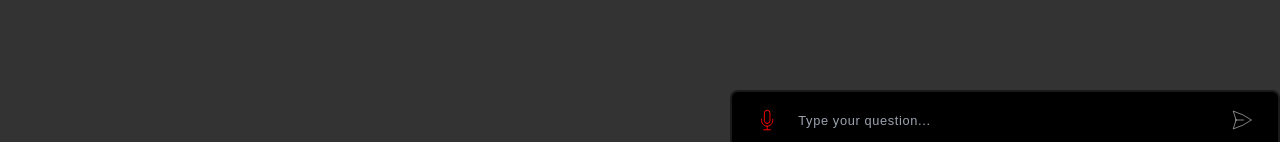
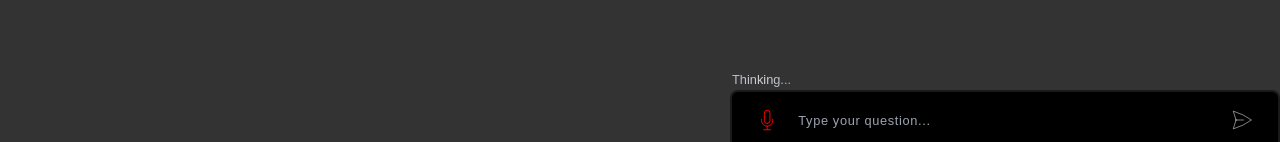
Before and after one commit to isijolatosin/bere-plus-widget, a React (Vite) app: page / in a window 1280 px wide. Shown: the part 650-792 px from the top of the page. Built offline with nearby package versions, Linux system fonts and the light colour scheme.

Commit message:
Add thinking animated text

```diff
--- a/src/components/BEREPLUSInput.jsx
+++ b/src/components/BEREPLUSInput.jsx
@@ -79,8 +79,26 @@ const BEREPLUSInput = ({ textareaRef, loading, sendQuery }) => {
     setInput("");
   };
 
+  const ThinkingText = () => {
+    return (
+      <div
+        className="
+        absolute top-[-40%]
+        left-0
+        text-sm font-thin
+        bg-gradient-text bg-200%
+        bg-clip-text text-transparent
+        animate-gradient-move
+      "
+      >
+        Thinking...
+      </div>
+    );
+  };
+
   return (
-    <div className="rounded-lg text-white/50 bg-black border-2 border-white/10 py-1 px-4 flex items-center justify-between overflow-hidden">
+    <div className="relative rounded-lg text-white/50 bg-black border-2 border-white/10 py-1 px-4 flex items-center justify-between">
+      {true && <ThinkingText />}
       {isListening ? (
         <svg
           xmlns="http://www.w3.org/2000/svg"
--- a/tailwind.config.js
+++ b/tailwind.config.js
@@ -6,6 +6,21 @@ export default {
   content: ["./src/**/*.{js,jsx}", "./public/index.html"],
   theme: {
     extend: {
+      backgroundImage: {
+        "gradient-text": "linear-gradient(90deg, #9ca3af, #d1d5db, #6b7280)",
+      },
+      backgroundSize: {
+        "200%": "200%",
+      },
+      animation: {
+        "gradient-move": "gradient-move 3s ease infinite",
+      },
+      keyframes: {
+        "gradient-move": {
+          "0%, 100%": { backgroundPosition: "0% 50%" },
+          "50%": { backgroundPosition: "100% 50%" },
+        },
+      },
       fontFamily: {
         saira: ["Saira", "sans-serif"],
         ibm: ["IBM Plex Mono", "sans-serif"],
```
